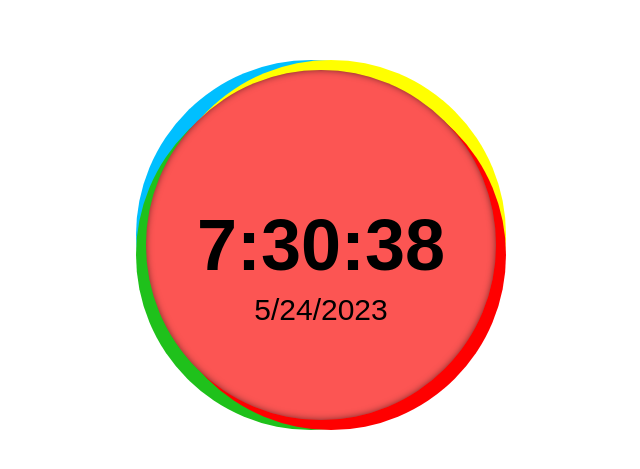
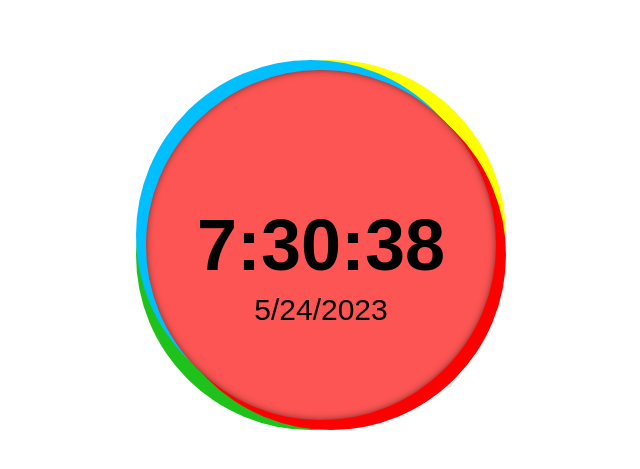
Before and after one commit to mdsakib3/Clock, a plain HTML site: page index.html in a window 1280 px wide. Shown: the part 155-624 px from the top of the page, without its empty margins (319-959 px from the left). Drawn offline with Linux system fonts and the light colour scheme.

Commit message:
Update index.html

```diff
--- a/index.html
+++ b/index.html
@@ -5,7 +5,9 @@
     <meta charset="UTF-8">
     <meta http-equiv="X-UA-Compatible" content="IE=edge">
     <meta name="viewport" content="width=device-width, initial-scale=1.0">
+
     <title>Digital Clock</title>
+
     <style>
         body {
             font-family: Arial, sans-serif;
@@ -22,7 +24,7 @@
             height: 350px;
             border-radius: 50%;
             background-color: #f2f2f2;
-            box-shadow: black 0px 0px 10px -3px inset, red 10px 10px, yellow 10px -10px, #1fc11b -10px 10px, #00bfff -10px -10px;
+            box-shadow: black 0px 0px 10px -3px inset, red 10px 10px, #00bfff -10px -10px, yellow 10px -10px, #1fc11b -10px 10px;
             animation: frame-color-change 30s infinite linear;
             position: relative;
         }
@@ -90,9 +92,11 @@
 
         }
     </style>
+
 </head>
 
 <body>
+
     <div>
         <div class="watch-frame"></div>
         <div class="clock" id="clock"></div>
@@ -106,7 +110,6 @@
             var minutes = now.getMinutes();
             var seconds = now.getSeconds();
             var time = hours + ':' + formatTime(minutes) + ':' + formatTime(seconds);
-
             var year = now.getFullYear();
             var month = now.getMonth() + 1;
             var day = now.getDate();
@@ -122,6 +125,7 @@
 
         setInterval(updateClock, 1000);
     </script>
+
 </body>
 
 </html>
```
